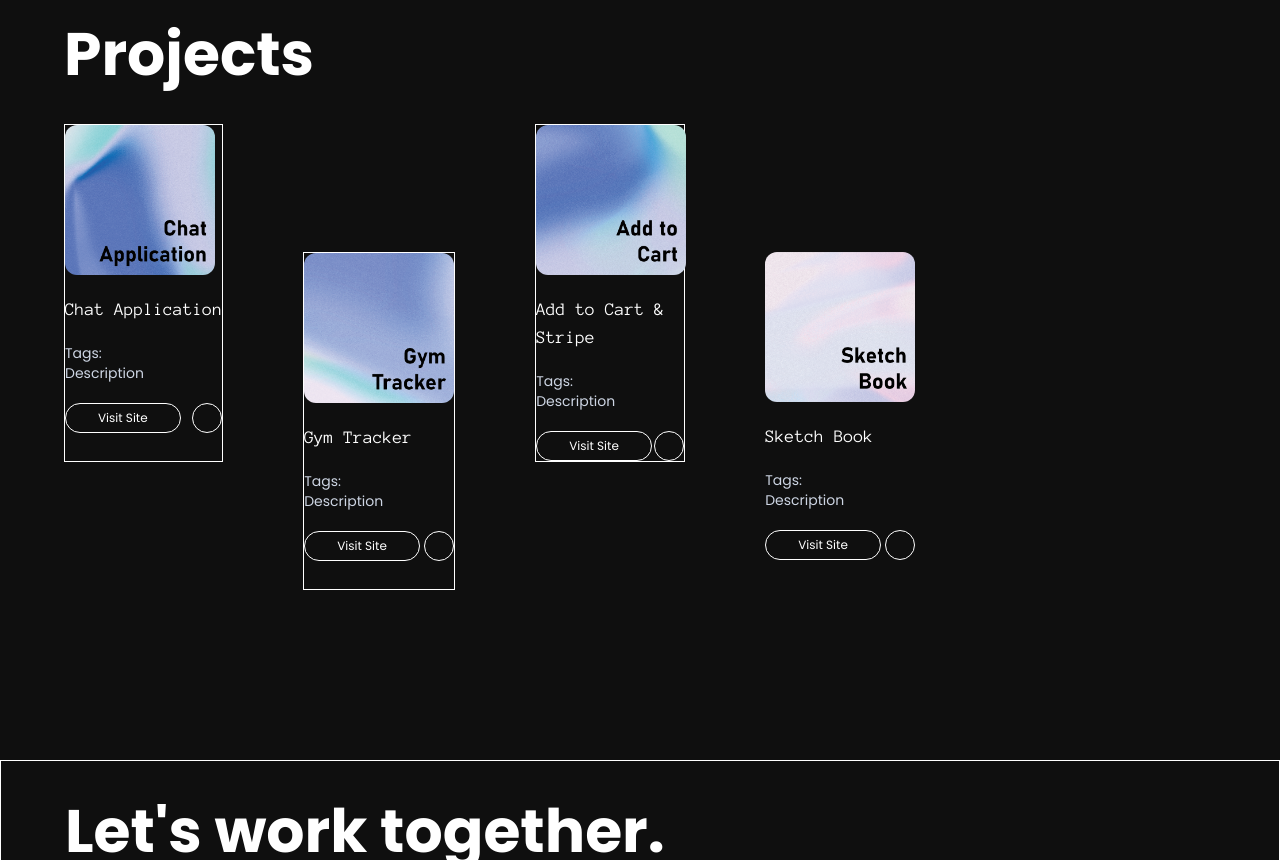
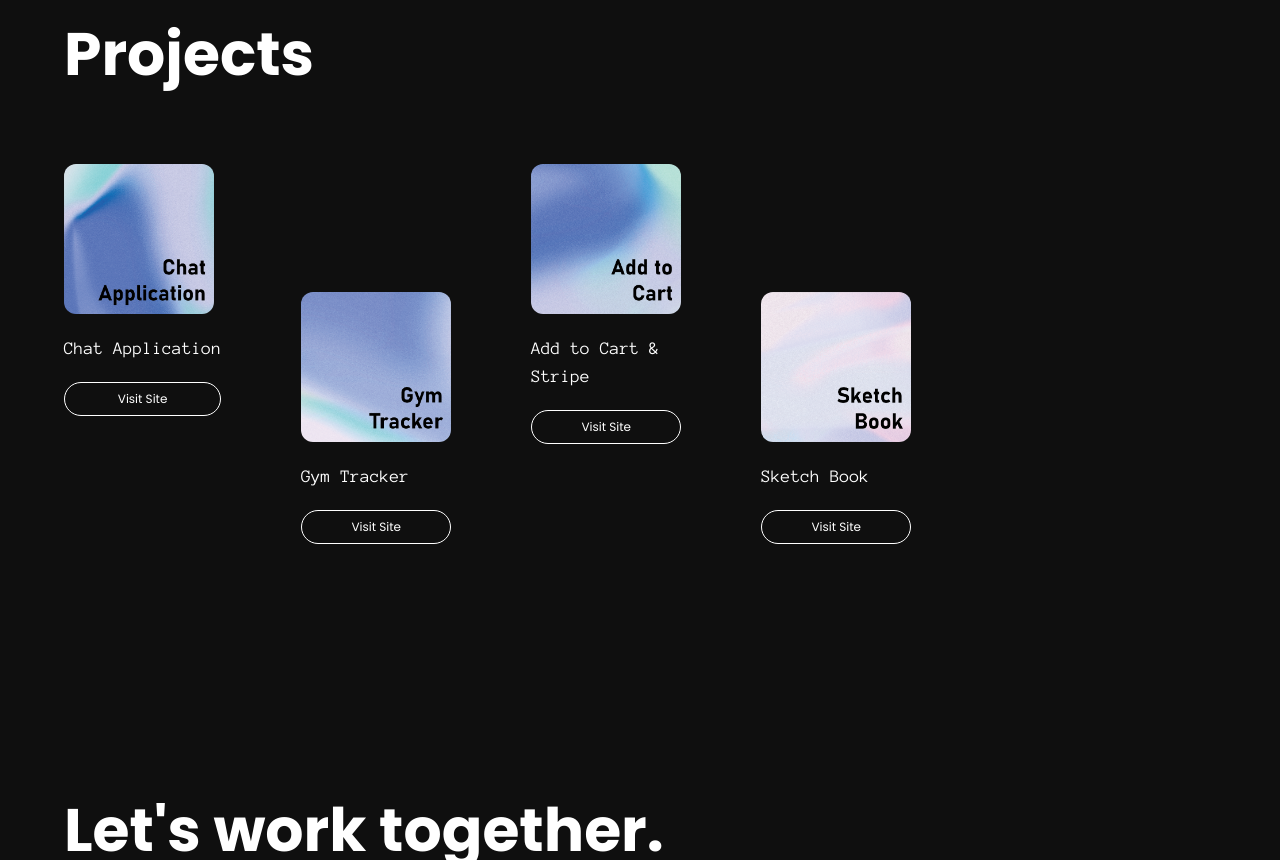
Before and after one commit to SKina-333/Devfolio, a React (Vite) app: page / in a window 1280 px wide. Shown: the part 3320-4180 px from the top of the page. Built offline with nearby package versions, Linux system fonts and the light colour scheme; a web font is replaced by a local one.

Commit message:
portfolio 1.0

```diff
--- a/src/sections/ContactSection.jsx
+++ b/src/sections/ContactSection.jsx
@@ -7,7 +7,7 @@ export default function ContactSection() {
   const [name, setName] = useState("");
 
   return (
-    <div className="h-screen 2xl:py-28 py-10 px-16 border border-white">
+    <div className="h-screen 2xl:py-28 py-10 px-16 ">
       <h2 className="2xl:text-7xl text-6xl font-Poppins font-bold">Let's work together.</h2>
       <div className="flex flex-row gap-10 2xl:mt-36 mt-10 text-black">
         <div className="flex flex-col gap-8 font-Poppins">
--- a/src/sections/Experience.jsx
+++ b/src/sections/Experience.jsx
@@ -5,7 +5,7 @@ import { useCursorHoverContext } from "../sections/contexts/cursorHoverContext.j
 export default function Experience() {
   const { setIsHovering, setImageText } = useCursorHoverContext();
   return (
-    <div className="h-screen p-16 border border-white">
+    <div className="h-screen p-16 ">
       <h2 className="2xl:text-7xl text-6xl font-Poppins font-bold">Experience</h2>
       <div className=" 2xl:mt-36 mt-10 flex flex-col 2xl:gap-10 gap-5 overflow-clip relative">
         <div className="flex flex-col">
--- a/src/sections/ProjectSection.jsx
+++ b/src/sections/ProjectSection.jsx
@@ -5,65 +5,69 @@ export default function ProjectSection() {
   return (
     <div className="h-screen p-16 ">
       <h2 className="2xl:text-7xl text-6xl font-Poppins font-bold">Projects</h2>
-      <div className="flex flex-row gap-20 2xl:mt-36 mt-10">
-        <div className="flex flex-col gap-5 border border-white">
+      <div className="flex flex-row gap-20 2xl:mt-36 mt-20">
+        <div className="flex flex-col gap-5 ">
           <div className="2xl:h-[250px] 2xl:w-[250px] h-[150px] w-[150px] bg-Chat bg-cover rounded-xl"></div>
           <div className="font-Anonymous 2xl:text-2xl text-lg">
             Chat Application
           </div>
-          <div className="font-Poppins text-[#CDD5E3] flex flex-col 2xl:text-lg text-sm">
-            <div>Tags:</div>
-            <div>Description</div>
-          </div>
-          <div className="flex flex-row justify-between">
-            <button className="rounded-full 2xl:px-12 2xl:py-2.5 px-8 py-0 font-Poppins font-sm border border-white 2xl:text-lg text-xs">
+
+          <div className="flex flex-row ">
+            <button
+              onClick={() => {
+                window.open("https://github.com/SKina-333/chatapplication");
+              }}
+              className="rounded-full 2xl:px-12 2xl:py-2.5 px-8 py-2 font-Poppins font-sm border border-white 2xl:text-lg text-xs w-full transition hover:bg-white hover:text-black "
+            >
               Visit Site
             </button>
-            <button className="2xl:h-[55px] 2xl:w-[55px] h-[30px] w-[30px] rounded-full border border-white"></button>
           </div>
         </div>
-        <div className="flex flex-col gap-5 relative top-32 border border-white">
+        <div className="flex flex-col gap-5 relative top-32 ">
           <div className="2xl:h-[250px] 2xl:w-[250px] h-[150px] w-[150px] bg-Gym bg-cover rounded-xl"></div>
           <div className="font-Anonymous 2xl:text-2xl text-lg">Gym Tracker</div>
-          <div className="font-Poppins text-[#CDD5E3] flex flex-col 2xl:text-lg text-sm">
-            <div>Tags:</div>
-            <div>Description</div>
-          </div>
-          <div className="flex flex-row justify-between">
-            <button className="rounded-full  2xl:px-12 2xl:py-2.5 px-8 py-0 font-Poppins font-sm border border-white 2xl:text-lg text-xs">
+
+          <div className="flex flex-row ">
+            <button
+              onClick={() => {
+                window.open("https://github.com/SKina-333/GymTracker-TailwindCSS");
+              }}
+              className="rounded-full 2xl:px-12 2xl:py-2.5 px-8 py-2 font-Poppins font-sm border border-white 2xl:text-lg text-xs w-full transition hover:bg-white hover:text-black "
+            >
               Visit Site
             </button>
-            <button className="2xl:h-[55px] 2xl:w-[55px] h-[30px] w-[30px]  rounded-full border border-white "></button>
           </div>
         </div>
-        <div className="flex flex-col gap-5 2xl:w-[250px] w-[150px] border border-white">
+        <div className="flex flex-col gap-5 2xl:w-[250px] w-[150px] ">
           <div className="2xl:h-[250px] 2xl:w-[250px] h-[150px] w-[150px] bg-Cart bg-cover rounded-xl"></div>
           <div className="font-Anonymous 2xl:text-2xl text-lg text-wrap">
             Add to Cart & Stripe
           </div>
-          <div className="font-Poppins text-[#CDD5E3] flex flex-col 2xl:text-lg text-sm">
-            <div>Tags:</div>
-            <div>Description</div>
-          </div>
-          <div className="flex flex-row justify-between">
-            <button className="rounded-full 2xl:px-12 2xl:py-2.5 px-8 py-0 font-Poppins font-sm border border-white 2xl:text-lg text-xs">
+
+          <div className="flex flex-row ">
+            <button
+              onClick={() => {
+                window.open("https://github.com/SKina-333/ShoppingCart-StripeAPI");
+              }}
+              className="rounded-full 2xl:px-12 2xl:py-2.5 px-8 py-2 font-Poppins font-sm border border-white 2xl:text-lg text-xs w-full transition hover:bg-white hover:text-black "
+            >
               Visit Site
             </button>
-            <button className="2xl:h-[55px] 2xl:w-[55px]  h-[30px] w-[30px] rounded-full border border-white"></button>
           </div>
         </div>
         <div className="flex flex-col gap-5 relative top-32  ">
           <div className="2xl:h-[250px] 2xl:w-[250px] h-[150px] w-[150px] bg-Sketch bg-cover rounded-xl"></div>
           <div className="font-Anonymous 2xl:text-2xl text-lg">Sketch Book</div>
-          <div className="font-Poppins text-[#CDD5E3] flex flex-col 2xl:text-lg text-sm">
-            <div>Tags:</div>
-            <div>Description</div>
-          </div>
-          <div className="flex flex-row justify-between">
-            <button className="rounded-full 2xl:px-12 2xl:py-2.5 px-8 py-0 font-Poppins font-sm border border-white 2xl:text-lg text-xs">
+
+          <div className="flex flex-row ">
+            <button
+              onClick={() => {
+                window.open("https://github.com/SKina-333/SketchProject");
+              }}
+              className="rounded-full 2xl:px-12 2xl:py-2.5 px-8 py-2 font-Poppins font-sm border border-white 2xl:text-lg text-xs w-full transition hover:bg-white hover:text-black "
+            >
               Visit Site
             </button>
-            <button className="2xl:h-[55px] 2xl:w-[55px]  h-[30px] w-[30px] rounded-full border border-white"></button>
           </div>
         </div>
       </div>
--- a/src/sections/SkillSection.jsx
+++ b/src/sections/SkillSection.jsx
@@ -4,7 +4,7 @@ export default function SkillSection() {
   const { setIsHovering, setImageText } = useCursorHoverContext();
 
   return (
-    <div className=" h-screen p-16 border border-white ">
+    <div className=" h-screen p-16 ">
       <h2 className="2xl:text-7xl text-6xl font-Poppins font-bold 2xl:mx-96">
         Skills
       </h2>
```
